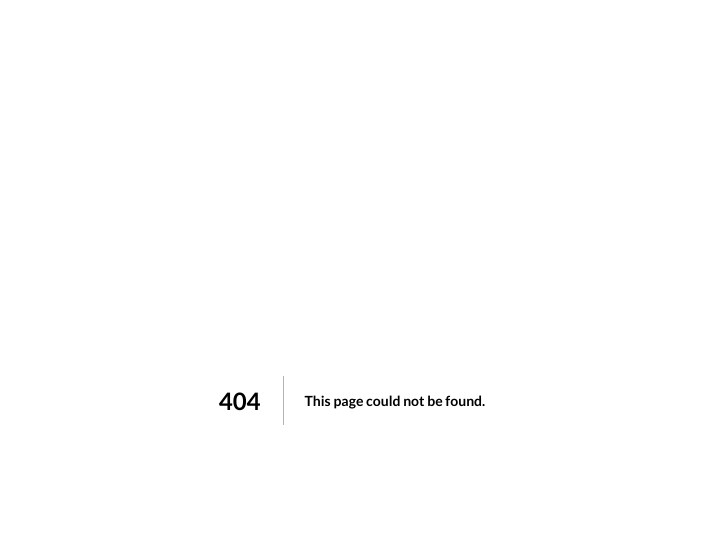
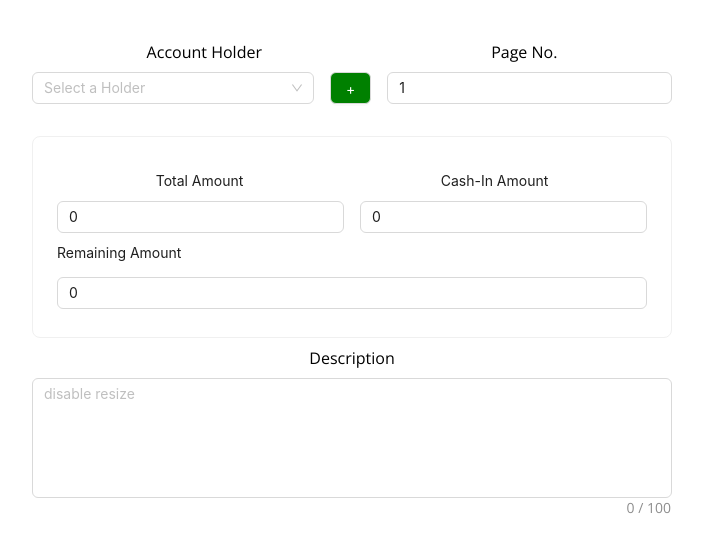
Before and after one commit to Khushhal-Khan/Sales, a Next.js app: page /cash-in in a window 1280 px wide. Before the commit this address had no page. Shown: the top 552 px of the page, without its empty margins (288-991 px from the left). Built offline with nearby package versions, Linux system fonts and the light colour scheme.

Commit message:
first-commit

```diff
--- a/src/pages/account/Create.js
+++ b/src/pages/account/Create.js
@@ -2,7 +2,7 @@ import { useState, Fragment } from "react";
 import { Avatar, Button, Space, Form, Input, Select, Card } from "antd";
 import { UserOutlined } from "@ant-design/icons";
 import Link from "next/link";
-import classes from "./index.module.css";
+import classes from "./Create.module.css";
 import { useRouter } from "next/router";
 import BankForm from "./BankForm";
 import Index from ".";
--- /dev/null
+++ b/src/pages/account/Create.module.css
@@ -0,0 +1,70 @@
+.body {
+  margin: 0;
+  padding: 0;
+}
+.sec {
+  display: flex;
+  justify-content: center;
+  width: 100%;
+}
+.btn {
+  display: flex;
+  flex-direction: row;
+
+
+}
+.click{
+   display: flex;
+
+   width: 81%;
+   justify-content: flex-end;
+   align-items: center;
+   gap: 0.5rem;
+}
+.form{
+  display: flex;
+  justify-content: center;
+  align-items: center;
+  width: 100%;
+}
+.card{
+    width: 50%;
+    padding: 0rem;
+    gap: 2rem;
+    line-height: 2.5rem;
+    margin-top: 2rem;
+}
+.input{
+    display: flex;
+    gap: 0.5rem;
+    justify-content: center;
+    align-items: center;
+    flex-direction: column;
+}
+.label{
+
+    display: flex;
+    justify-content: space-between;
+    align-items:self-end;
+    gap: 1rem;
+}
+.div{
+
+    display: flex;
+    justify-content: space-around;
+    align-items: center;
+
+}
+.div2{
+
+    display: flex;
+    justify-content: space-around;
+    align-items: center;
+}
+.input2{
+
+    display: flex;
+    justify-content: space-between;
+    align-items:self-end;
+    gap: 1rem;
+}
--- a/src/pages/account/index.module.css
+++ b/src/pages/cash-in/Cash-in.module.css
@@ -1,25 +1,6 @@
 .body {
   margin: 0;
   padding: 0;
-}
-.sec {
-  display: flex;
-  justify-content: center;
-  width: 100%;
-}
-.btn {
-  display: flex;
-  flex-direction: row;
-
-
-}
-.click{
-   display: flex;
-
-   width: 81%;
-   justify-content: flex-end;
-   align-items: center;
-   gap: 0.5rem;
 }
 .form{
   display: flex;
@@ -30,17 +11,16 @@
 .card{
     width: 50%;
     padding: 0rem;
-
     gap: 2rem;
     line-height: 2.5rem;
     margin-top: 2rem;
 }
-.input{
+.div{
+
     display: flex;
-    gap: 0.5rem;
-    justify-content: center;
+    justify-content: space-around;
     align-items: center;
-    flex-direction: column;
+
 }
 .label{
 
@@ -48,13 +28,6 @@
     justify-content: space-between;
     align-items:self-end;
     gap: 1rem;
-}
-.div{
-
-    display: flex;
-    justify-content: space-around;
-    align-items: center;
-
 }
 .div2{
 
@@ -69,3 +42,17 @@
     align-items:self-end;
     gap: 1rem;
 }
+.desc{
+  display: flex;
+  flex-direction: column;
+  justify-content: center;
+  text-align: center;
+  align-items: center;
+}
+.p{
+  display: flex;
+  flex-direction: column;
+  justify-content: flex-end;
+  text-align: center;
+
+}
--- /dev/null
+++ b/src/pages/cash-in/index.js
@@ -0,0 +1,141 @@
+import { Fragment } from 'react'
+import { Button, Select, Input, Card } from 'antd';
+import classes from "./Cash-in.module.css"
+import { useState } from 'react';
+import { useRouter } from 'next/router';
+const { TextArea } = Input;
+
+const index = () => {
+  const [num, setNum] = useState(0);
+  const [amount, setAmount] = useState(0);
+  const [page, setPage] = useState(1);
+  const [greater, setGreater] = useState(true);
+  const [valid, setValid] = useState(true);
+  const router = useRouter();
+
+  const cashHandler = (e) => {
+      setNum(e.target.value)
+        if (num >= 1000000) {
+          setGreater(false);
+        }else if (num < 1000000) {
+          setGreater(true);
+        }
+        if( num >= amount) {
+          setValid(false)
+        } else if (num <= amount) {
+          setValid(true);
+        }
+  }
+
+
+  return (
+    <Fragment>
+      <div className={classes.form}>
+        <div className={classes.card}>
+          <div className={classes.div}>
+            <label>Account Holder</label>
+            <label>Page No.</label>
+          </div>
+          <div className={classes.label}>
+            <Select
+              style={{ width: "50%" }}
+              showSearch
+              optionFilterProp="children"
+              filterOption={filterOption}
+              placeholder="Select a Holder"
+              options={[
+                {
+                  value: "name",
+                  label: "name",
+                },
+              ]}
+            />
+
+            <Button
+              onClick={() => {
+                router.push("/account/Create");
+              }}
+              style={{ background: "green", color: "white" }}
+            >
+              +
+            </Button>
+
+            <Input
+              style={{ width: "50%" }}
+              onChange={(e) => {
+                setPage(e.target.value);
+              }}
+              value={page}
+              min={1}
+              type="number"
+            />
+          </div>
+
+          <Card
+            className={classes.card}
+            style={{
+              width: "100%",
+            }}
+          >
+            <div className={classes.div2}>
+              <label>Total Amount</label>
+              <label>Cash-In Amount</label>
+            </div>
+
+            <div className={classes.input2}>
+              <Input
+                style={{ width: "50%" }}
+                value={+amount}
+                type="text"
+                min={0}
+                placeholder="Enter Total Amount..."
+              />
+
+              <Input
+                style={{ width: "50%" }}
+                onChange={cashHandler}
+                value={+num}
+                type="number"
+                min={0}
+                placeholder="Enter Cash-in Amount..."
+              />
+            </div>
+            <div className={classes.p}>
+              {!valid && <p style={{ color: "red" }}>More Than Total Amount</p>}
+              {!greater && (
+                <p style={{ color: "red" }}>Greater than 1 Million</p>
+              )}
+            </div>
+            <div className={classes.place}>
+              <label>Remaining Amount</label>
+            </div>
+            <Input
+              style={{ width: "100%" }}
+              type="number"
+              placeholder="Remaining Amount..."
+              value={amount - num}
+              min={0}
+            />
+          </Card>
+          <div className={classes.desc}>
+            <label>Description</label>
+            <TextArea
+              showCount
+              maxLength={100}
+              placeholder="disable resize"
+              style={{
+                height: 120,
+                resize: "none",
+              }}
+            />
+          </div>
+        </div>
+      </div>
+    </Fragment>
+  );
+}
+
+const filterOption = (input, option) =>
+  (option?.label ?? "").toLowerCase().includes(input.toLowerCase());
+
+export default index
```
